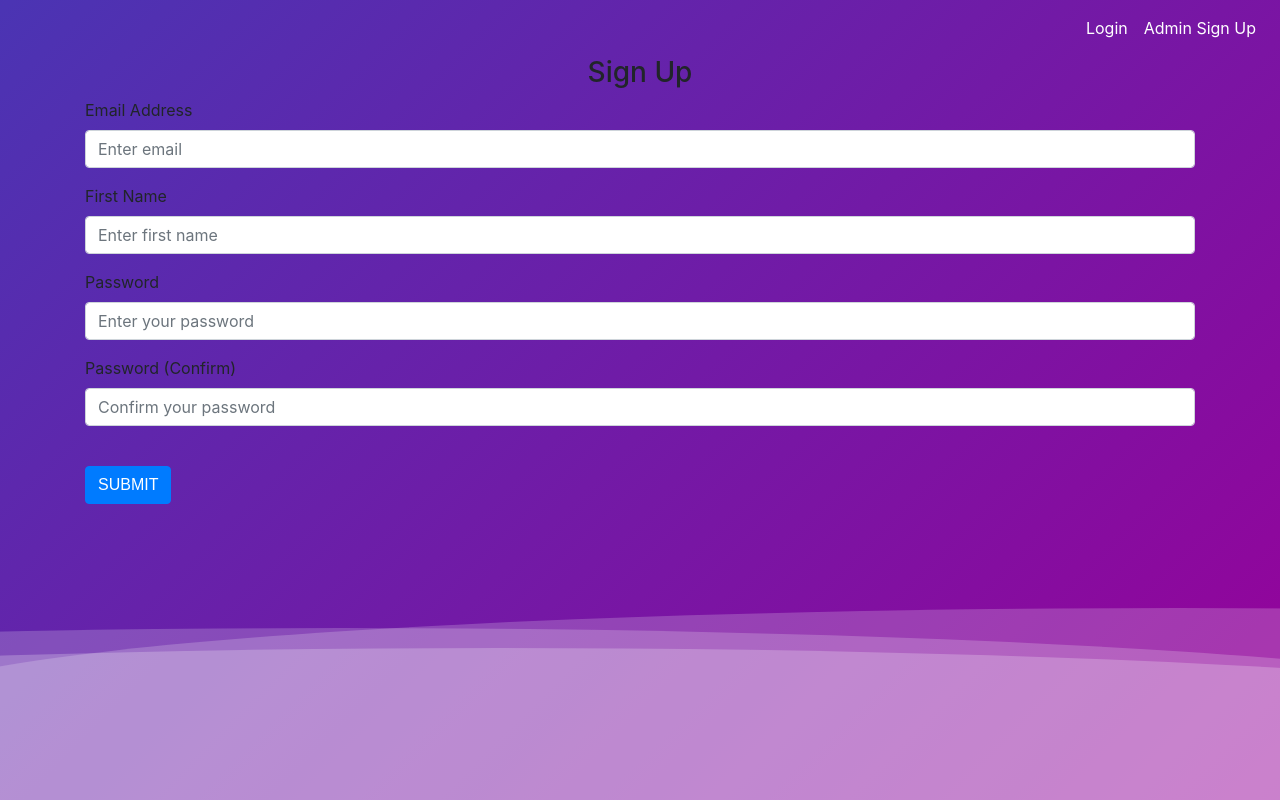
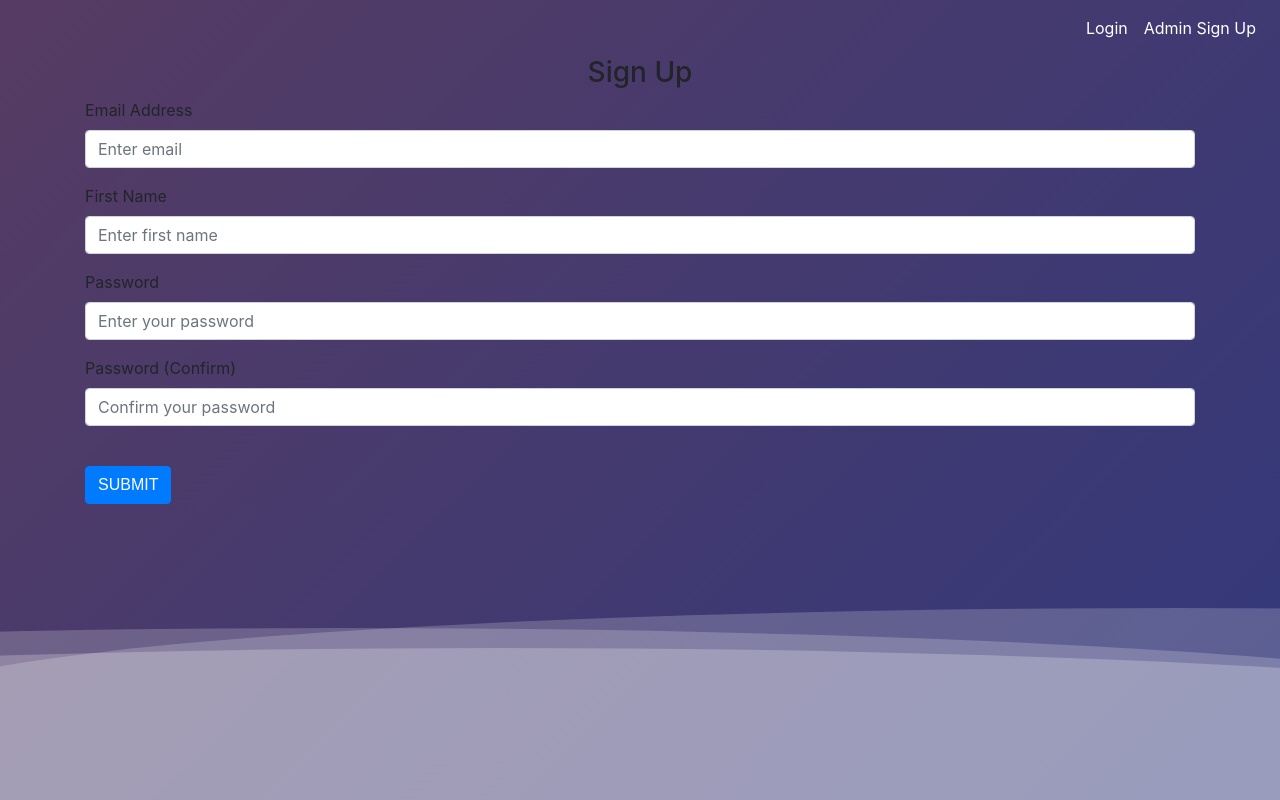
Before and after one commit to soto2571/Ko-nnect, a Flask app: page /auth/admin-sign-up in a window 1280 px wide. Run offline with Flask 3, Linux system fonts and the light colour scheme; some libraries are stand-ins or nearby versions.

Commit message:
arreglo de colores

```diff
--- a/website/templates/base.html
+++ b/website/templates/base.html
@@ -27,7 +27,7 @@
                 margin: auto;
                 font-family: -apple-system, BlinkMacSystemFont, sans-serif;
                 overflow: auto;
-                background: linear-gradient(315deg, #990099 0%, #0066CC 50%, #FF3333 100%);
+                background: linear-gradient(315deg, #31387c 0%, #793f4b 50%, #eec39f 100%);
                 animation: gradient 15s ease infinite;
                 background-size: 400% 400%;
                 background-attachment: fixed;
```
